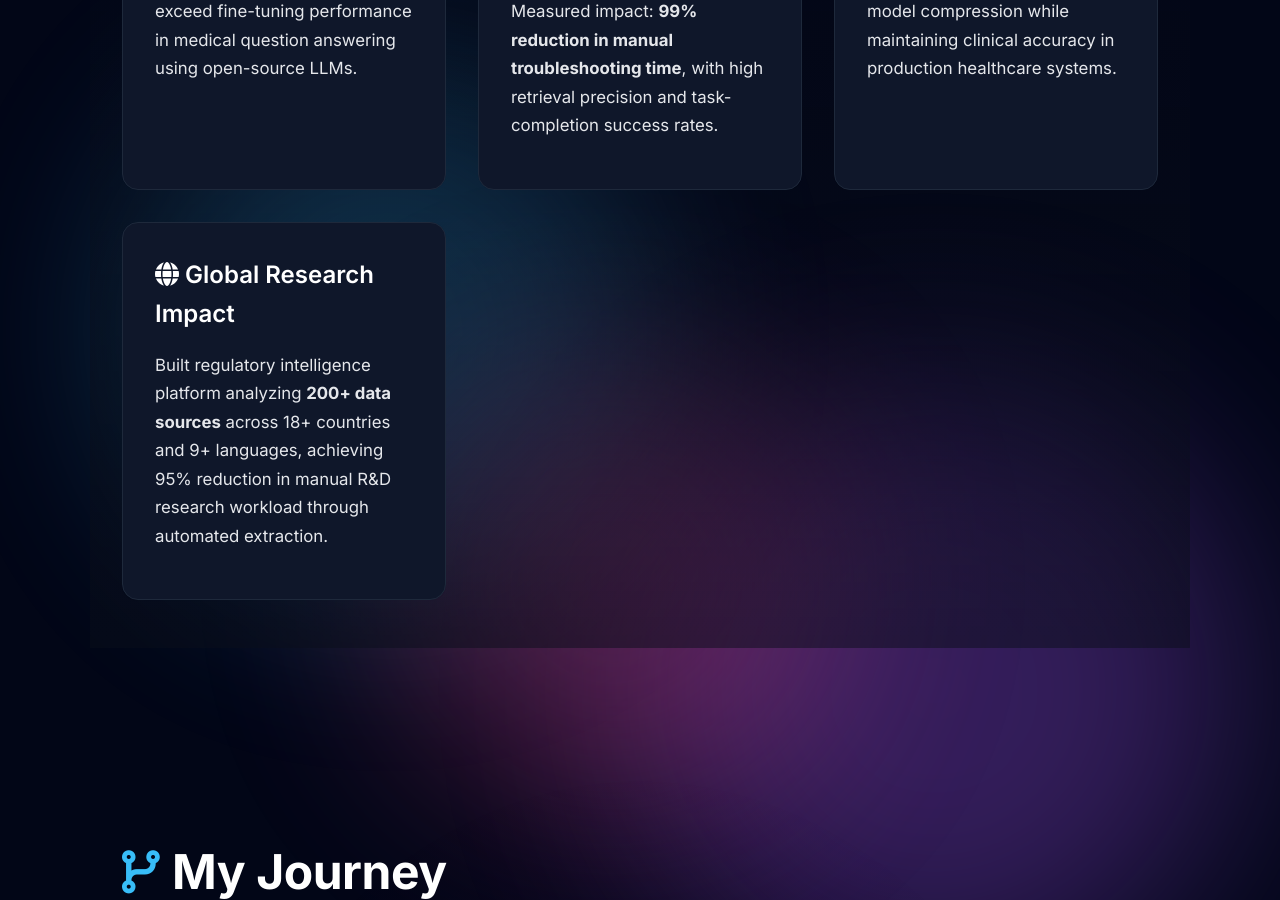
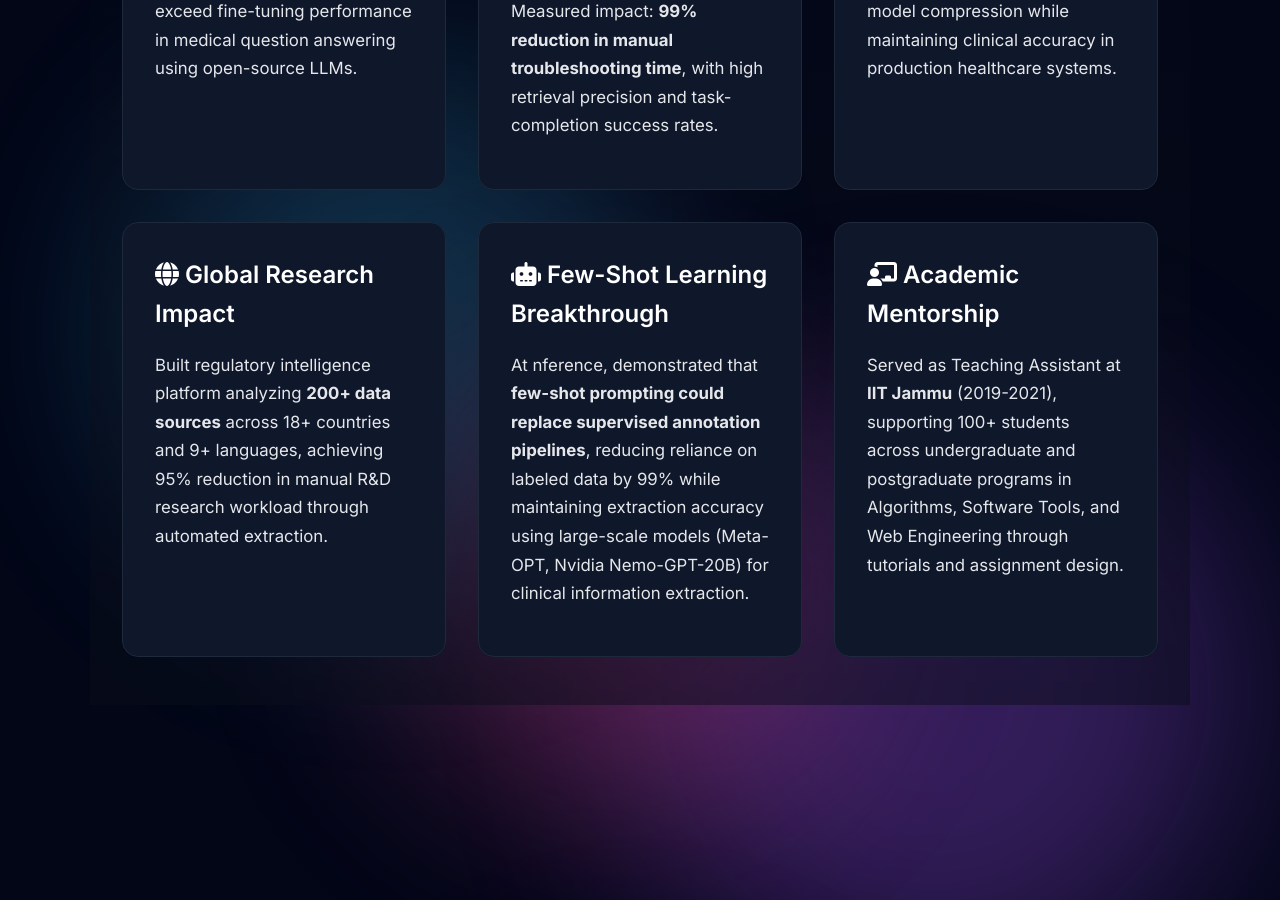
Before and after one commit to mayank1101/mayank1101.github.io, a Jekyll site: the page built from index.html, in a window 1280 px wide and 900 px high, scrolled down 2487 px. Built offline with Jekyll 4.4.1, drawn with Linux system fonts in a browser that asks for light colours.

Commit message:
added more in impact & actievemnts section

```diff
--- a/index.html
+++ b/index.html
@@ -180,6 +180,24 @@
                     manual R&D research workload through automated extraction.
                 </p>
             </div>
+
+            <div class="card scroll-animate">
+                <h3><i class="fas fa-robot"></i> Few-Shot Learning Breakthrough</h3>
+                <p>
+                    At nference, demonstrated that <strong>few-shot prompting could replace supervised annotation pipelines</strong>,
+                    reducing reliance on labeled data by 99% while maintaining extraction accuracy
+                    using large-scale models (Meta-OPT, Nvidia Nemo-GPT-20B) for clinical information extraction.
+                </p>
+            </div>
+
+            <div class="card scroll-animate">
+                <h3><i class="fas fa-chalkboard-teacher"></i> Academic Mentorship</h3>
+                <p>
+                    Served as Teaching Assistant at <strong>IIT Jammu</strong> (2019-2021), supporting
+                    100+ students across undergraduate and postgraduate programs in Algorithms,
+                    Software Tools, and Web Engineering through tutorials and assignment design.
+                </p>
+            </div>
         </div>
     </div>
 
```
